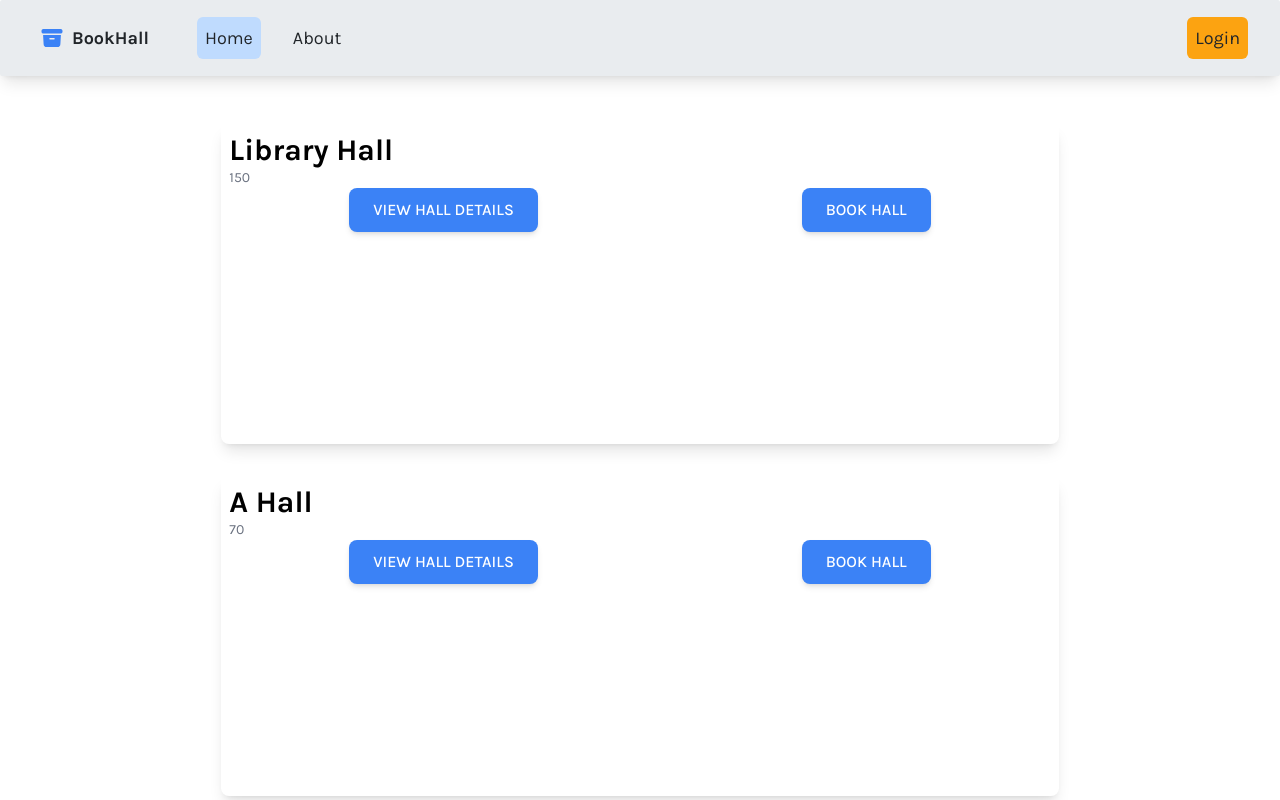
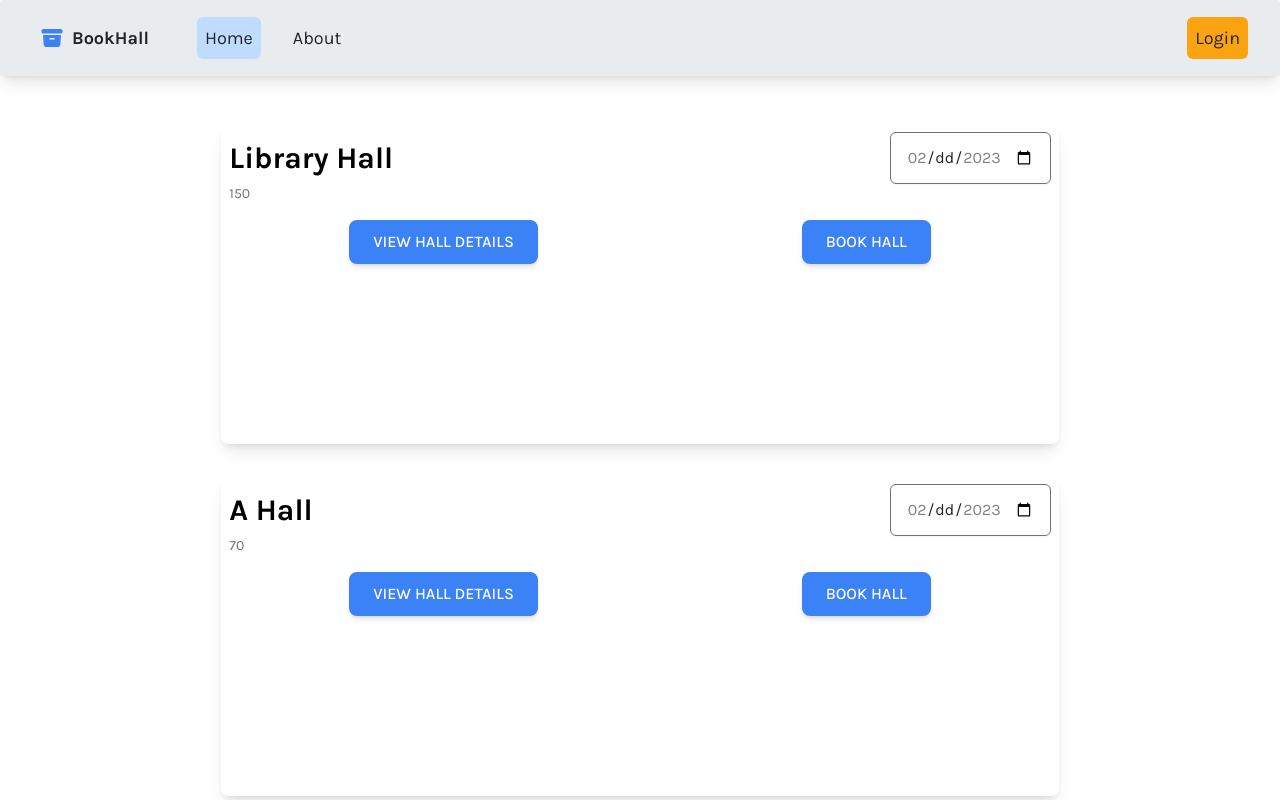
Before and after one commit to Prakash-coder/HallBook, a React (Create React App) app in the folder HallBook/hallbookreact/: page / in a window 1280 px wide. Shown: the top 800 px of the page. Built offline with nearby package versions, Linux system fonts and the light colour scheme.

Commit message:
Added a date picker for each card

```diff
--- a/HallBook/hallbookreact/src/components/Hall/HallCard.js
+++ b/HallBook/hallbookreact/src/components/Hall/HallCard.js
@@ -1,8 +1,38 @@
 import CButton from "../CButton";
 import { useNavigate } from "react-router-dom";
+import { useState } from "react";
 
-function HallCard({ id,name, capacity,slides }) {
-  const hall = { id,name, capacity,slides };
+const HallInpputClass = `hallinputclass `;
+
+function maxDate() {
+  const today = new Date();
+  const res = new Date(today.getTime() + 10 * 24 * 3600 * 1000);
+  return res.toISOString().slice(0, 10);
+}
+
+function minDate() {
+  let result = new Date().toISOString().split("T")[0];
+
+  return result;
+}
+
+const minDateVal = minDate();
+const maxDateVal = maxDate();
+
+function checkDateValidity(date) {
+  const allowedMaxDate = new Date(maxDate());
+  const allowedMinDate = new Date(minDate());
+
+  const inputDate = new Date(date);
+  if (inputDate >= allowedMinDate && inputDate <= allowedMaxDate) {
+    return true;
+  } else {
+    return false;
+  }
+}
+
+function HallCard({ id, name, capacity, slides }) {
+  const hall = { id, name, capacity, slides };
 
   const navigate = useNavigate();
 
@@ -18,11 +48,44 @@ function HallCard({ id,name, capacity,slides }) {
     navigate(path, { state: { ...hall } });
   };
 
+  const [date, setDate] = useState("");
+
+
+  function handleDateChange(e){
+    let date = e.target.value
+    if(checkDateValidity(date)){
+      setDate(date)
+    }
+  }
+
   return (
     <div className="rounded-lg shadow-lg">
-      <div className="flex h-80 w-full flex-col p-2">
-        <div className="text-3xl font-bold">{name}</div>
-        <div className="text-sm text-gray-500">{capacity}</div>
+      <div className="flex h-80 w-full flex-col gap-4 p-2">
+        <div>
+          <div className="flex items-center justify-between">
+            <div className="text-3xl font-bold">{name}</div>
+            <div>
+              <div className="my-0">
+                <label>
+                  <div>
+                    <input
+                      id={`${id}date`}
+                      name={`${name}date`}
+                      value={date}
+                      required={false}
+                      type="date"
+                      className={HallInpputClass}
+                      onChange={handleDateChange}
+                      min={minDateVal}
+                      max={maxDateVal}
+                    />
+                  </div>
+                </label>
+              </div>
+            </div>
+          </div>
+          <div className="text-sm text-gray-500">{capacity}</div>
+        </div>
         {/* a div for the booked events and time intervals for those events needs to go here */}
         <div className="flex flex-col gap-6 md:flex-row">
           <CButton
```
